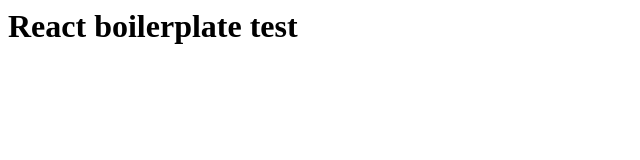
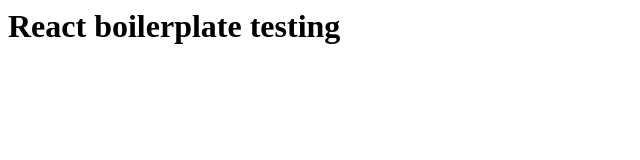
Before and after one commit to willculkin/CUAlpineWebsite, a React app in the folder frontend/: page / in a window 1280 px wide. Shown: the top 160 px of the page, without its empty margins (0-640 px from the left). Built offline with nearby package versions, Linux system fonts and the light colour scheme.

Commit message:
cleaning documentation and port change to 3000

```diff
--- a/frontend/src/components/App.jsx
+++ b/frontend/src/components/App.jsx
@@ -7,7 +7,7 @@
         this.state = {};
     }
     render() {
-        return <h1>React boilerplate test</h1>;
+        return <h1>React boilerplate testing</h1>;
       }
 }
 export default App;
--- a/frontend/webpack.config.js
+++ b/frontend/webpack.config.js
@@ -3,6 +3,9 @@
 
 module.exports = {
   entry: path.join(__dirname, 'src/index.jsx'),
+  devServer: {
+    port: '3000'
+  },
   module: {
     rules: [
       {
```
Also changed, not shown: 1 other file (tests, documents, lock files or other folders).
